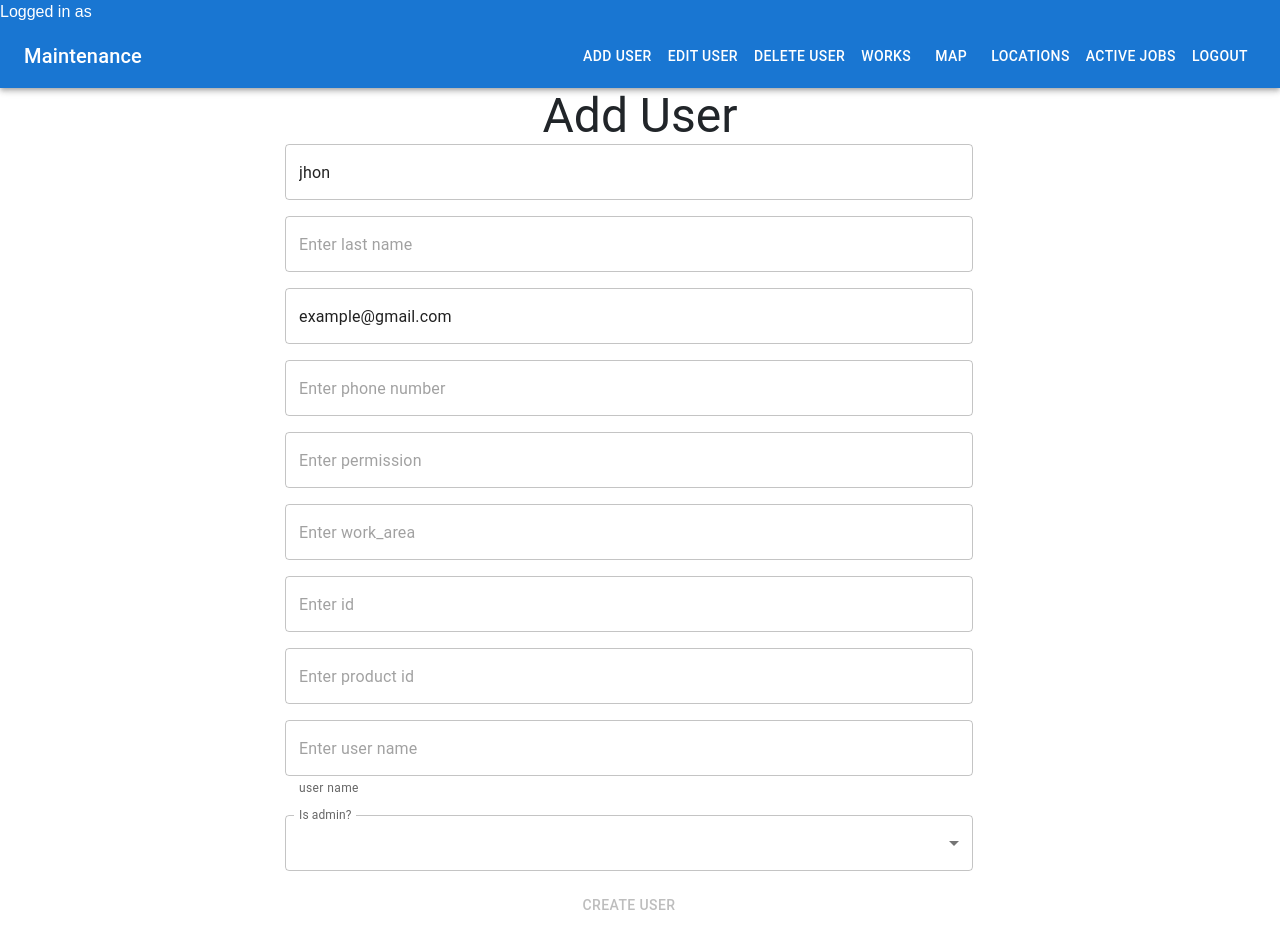
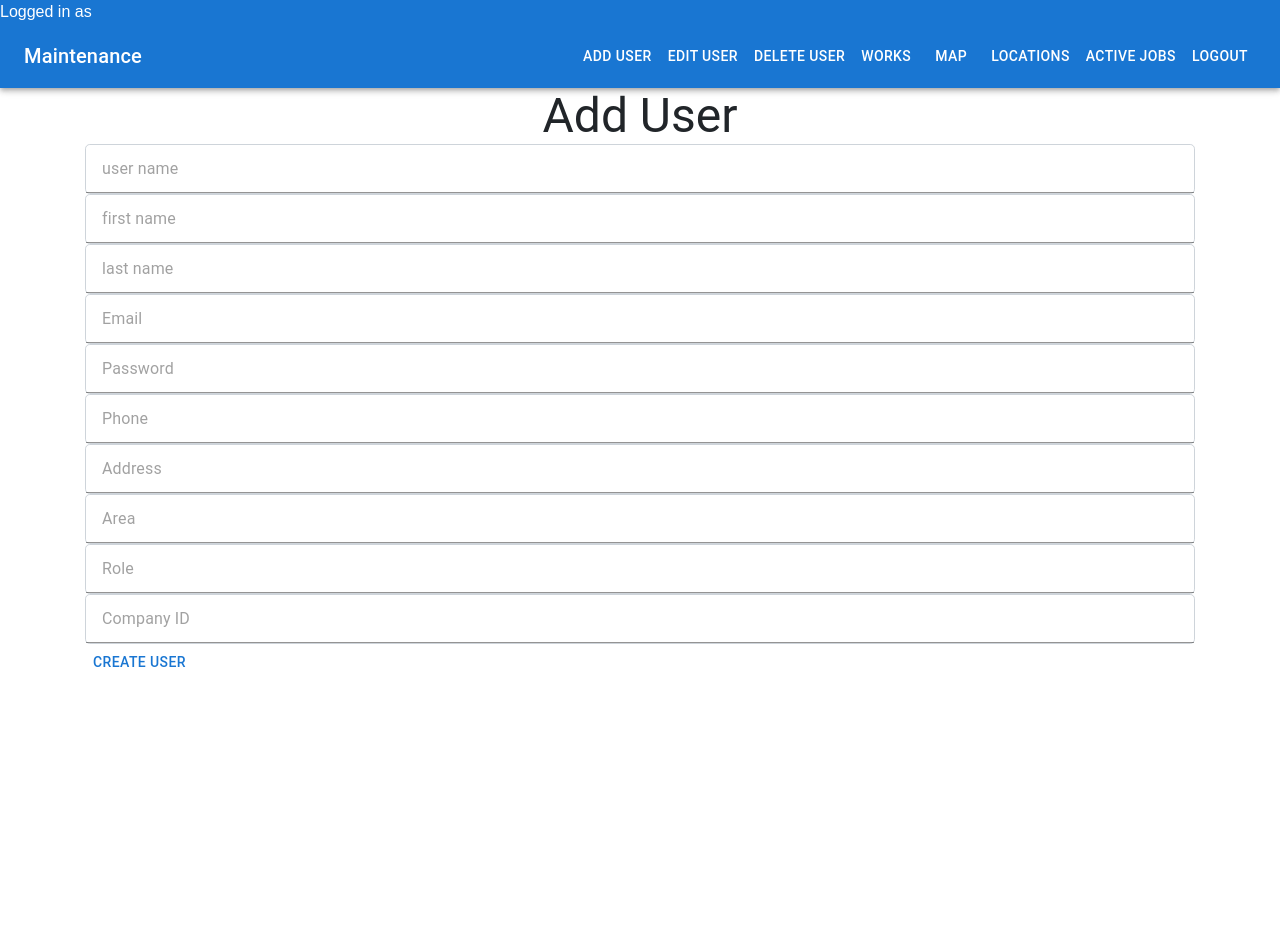
Before and after one commit to josefcohen96/PERN_PROJECT, a React (Create React App) app in the folder client/: page /InputUser in a window 1280 px wide. Shown: the top 948 px of the page. After the commit the page ends 800 px from the top, so only its background shows below. Built offline with nearby package versions, Linux system fonts and the light colour scheme.

Commit message:
migration

```diff
--- a/client/src/components/pages/EditUser.js
+++ b/client/src/components/pages/EditUser.js
@@ -1,4 +1,4 @@
-import React, { useState } from "react";
+import React, { useState, useEffect } from "react";
 import Navbar from "../NavBar/NavBar";
 import {
     Box,
@@ -9,11 +9,11 @@ import {
 import { api } from "../../NewApi";
 const EditUser = () => {
     const token = localStorage.getItem('token');
-
+    const [users, setUsers] = useState([]);
+    const user_id = 20
     const [user, setUser] = useState({
         first_name: "",
         last_name: "",
-        user_id: '',
         user_name: '',
         email: '',
         password: '',
@@ -24,7 +24,7 @@ const EditUser = () => {
         company_id: '',
     });
 
-    const { first_name, last_name, user_id, user_name, email,
+    const { first_name, last_name, user_name, email,
         password,
         phone,
         address,
@@ -35,6 +35,60 @@ const EditUser = () => {
     const onInputChange = e => {
         setUser({ ...user, [e.target.name]: e.target.value });
     }
+    const onChange = key => value => {
+        setUser({ ...user, [key]: value });
+    }
+
+
+    async function getUsers() {
+        try {
+            const response = await fetch(
+                'https://maint-control-docker-image-2n3aq2y4ja-zf.a.run.app/users/getUsers?OFFSET=0&LIMIT=100',
+                {
+                    headers: {
+                        'Content-Type': 'application/json',
+                        Authorization: `Bearer ${token}`,
+                    },
+                }
+            );
+            if (!response.ok) {
+                throw new Error(response.statusText);
+            }
+            const data = await response.json();
+            return data.answer;
+        } catch (err) {
+            console.error(err);
+            throw err;
+        }
+    }
+
+    useEffect(() => {
+        getUsers()
+            .then((data) => {
+                setUsers(data);
+                console.log(data);
+            })
+            .catch((err) => console.error(err));
+    }, []);
+
+    useEffect(() => {
+        if (users.length) {
+            const editedUser = users.find(
+                (user) => user.user_id === parseInt(user_id)
+            );
+            console.log(editedUser);
+            onChange('user_name')(editedUser.user_name);
+            onChange('password')(editedUser.password);
+            onChange('company_id')(editedUser.company_id);
+            onChange('first_name')(editedUser.first_name);
+            onChange('last_name')(editedUser.last_name);
+            onChange('email')(editedUser.email);
+            onChange('phone')(editedUser.phone);
+            onChange('role')(editedUser.role);
+            onChange('address_name')(editedUser.address_name);
+            onChange('zone_name')(editedUser.zone_name);
+        }
+    }, [users]);
     const onSubmit = async e => {
         e.preventDefault();
         try {
@@ -62,14 +116,6 @@ const EditUser = () => {
                     <h3 className="text-center mb-4">Enter user details</h3>
                     <FormGroup>
                         <Box className="form-group">
-                            <Input
-                                type="text"
-                                className="form-control form-control-lg"
-                                placeholder="user id"
-                                name="user_id"
-                                value={user_id}
-                                onChange={e => onInputChange(e)}
-                            />
                             <Input
                                 type="text"
                                 className="form-control form-control-lg"
--- a/client/src/components/pages/InputUser.js
+++ b/client/src/components/pages/InputUser.js
@@ -1,61 +1,87 @@
 import {
   Box,
   Button,
-  FormControl,
   Typography,
-  InputLabel,
-  Select,
-  MenuItem,
-  TextField,
+  Input,
 } from "@mui/material";
 
 import React, { useState } from "react";
 import Navbar from "../NavBar/NavBar";
+import { useNavigate } from 'react-router-dom';
 
 
-const InputUser = () =>  {
-  const [isAdmin, setIsAdmin] = useState({ isAdmin: false });
+const InputUser = () => {
+  const navigate = useNavigate();
 
-  const [user, setUser] = useState({
-    first_name: "jhon",
+  const [user, setUser] = useState(
+    {
+      first_name: "",
       last_name: "",
-    phone_number: "",
-    id: "",
-    email: "example@gmail.com",
-    permission: "",
-    work_area: "",
-    product_id: "",
-    is_admin: "",
-    user_name: "",
-    is_admin: false,
+      user_name: '',
+      email: '',
+      password: '',
+      phone: '',
+      address: '',
+      area: '',
+      role: '',
+      company_id: '',
     });
 
   const onInputChange = (e) => {
     e.preventDefault();
-    setIsAdmin(e.target.value);
-    user.is_admin = e.target.value
-
     const { name, value } = e.target;
     setUser({ ...user, [name]: value });
   };
 
+  const token = localStorage.getItem('token');
+
+  async function addUserFetch() {
+    try {
+      const response = await fetch(
+        'https://maint-control-docker-image-2n3aq2y4ja-zf.a.run.app/users/addUser',
+        {
+          method: 'POST',
+          headers: {
+            'Content-Type': 'application/json',
+            Authorization: `Bearer ${token}`,
+          },
+          body: JSON.stringify({
+            ...user,
+            location: {
+              address_name: address,
+              zone_name: area,
+              city: 'Holon',
+              country: 'Israel',
+              latitude: 34.052235,
+              longitude: -118.243683,
+            },
+          }),
+        }
+      );
+
+      if (!response.ok) {
+        throw new Error(response.statusText);
+      }
+
+      console.log(response);
+      navigate('/admin');
+      return true;
+    } catch (err) {
+      console.error(err);
+      throw err;
+    }
+  }
+  const { first_name, last_name, user_name, email,
+    password,
+    phone,
+    address,
+    area,
+    role,
+    company_id, } = user;
   const onSubmit = async (e) => {
     e.preventDefault();
-
-    try {
-      const response = await fetch("http://localhost:5000/InputUser", {
-        method: "POST",
-        headers: { "Content-Type": "application/json" },
-        body: JSON.stringify(user),
-      });
-      console.log(user);
-      console.log(JSON.stringify(user));
-      console.log(response);
-    } catch (err) {
-      console.error(err.message);
-    }
+    addUserFetch()
   };
-  const isFormValid = user.first_name && user.email && user.id && user.last_name && user.permission && user.phone_number && user.product_id && user.user_name && user.work_area;
 
   return (
     <Box >
@@ -65,115 +91,94 @@ const InputUser = () =>  {
         <Typography sx={{ textAlign: "center" }} variant="h3">
           Add User
         </Typography>
-        <FormControl
-          sx={{ gap: 2, width: "80%", pb: 4, pl: 25 }}
-        >
-          <FormControl sx={{ width: "100%" }}>
-            <TextField
+        <Input
+          type="text"
+          className="form-control form-control-lg"
+          placeholder="user name"
+          name="user_name"
+          value={user_name}
+          onChange={e => onInputChange(e)}
+        />
+        <Input
           type="text"
           sx={{ width: "100%" }}
-              placeholder="Enter first name"
+          className="form-control form-control-lg"
+          placeholder="first name"
           name="first_name"
-              value={user.first_name}
-              onChange={(e) => onInputChange(e)}
+          value={first_name}
+          onChange={e => onInputChange(e)}
         />
-          </FormControl >
-          <FormControl sx={{ width: '100%' }}>
-            <TextField
+        <Input
           type="text"
-              placeholder="Enter last name"
+          className="form-control form-control-lg"
+          placeholder="last name"
           name="last_name"
-              value={user.last_name}
-              onChange={(e) => onInputChange(e)}
+          value={last_name}
+          onChange={e => onInputChange(e)}
         />
-          </FormControl >
-          <FormControl sx={{ width: "100%" }}>
-            <TextField
+        <Input
+          type="text"
+          className="form-control form-control-lg"
+          placeholder="Email"
+          name="email"
+          value={email}
+          onChange={e => onInputChange(e)}
+        />
 
+        <Input
+          type="password"
+          className="form-control form-control-lg"
+          placeholder="Password"
+          name="password"
+          value={password}
+          onChange={e => onInputChange(e)}
+        />
+
+        <Input
           type="text"
-              placeholder="Enter E-mail"
-              name="email"
-              value={user.email}
-              onChange={(e) => onInputChange(e)}
+          className="form-control form-control-lg"
+          placeholder="Phone"
+          name="phone"
+          value={phone}
+          onChange={e => onInputChange(e)}
         />
-          </FormControl >
-          <FormControl sx={{ width: "100%" }}>
-            <TextField
 
+        <Input
           type="text"
-              placeholder="Enter phone number"
-              name="phone_number"
-              value={user.phone_number}
-              onChange={(e) => onInputChange(e)}
+          className="form-control form-control-lg"
+          placeholder="Address"
+          name="address"
+          value={address}
+          onChange={e => onInputChange(e)}
         />
-          </FormControl >
-          <FormControl sx={{ width: "100%" }}>
-            <TextField
+
+        <Input
           type="text"
-              placeholder="Enter permission"
-              name="permission"
-              value={user.permission}
-              onChange={(e) => onInputChange(e)}
+          className="form-control form-control-lg"
+          placeholder="Area"
+          name="area"
+          value={area}
+          onChange={e => onInputChange(e)}
         />
-          </FormControl >
-          <FormControl sx={{ width: "100%" }}>
-            <TextField
+
+        <Input
           type="text"
-              placeholder="Enter work_area"
-              name="work_area"
-              value={user.work_area}
-              onChange={(e) => onInputChange(e)}
+          className="form-control form-control-lg"
+          placeholder="Role"
+          name="role"
+          value={role}
+          onChange={e => onInputChange(e)}
         />
-          </FormControl >
-          <FormControl sx={{ width: "100%" }}>
-            <TextField
-              required
+
+        <Input
           type="text"
-              placeholder="Enter id"
-              name="id"
-              value={user.id}
-              onChange={(e) => onInputChange(e)}
+          className="form-control form-control-lg"
+          placeholder="Company ID"
+          name="company_id"
+          value={company_id}
+          onChange={e => onInputChange(e)}
         />
-          </FormControl >
-
-          <FormControl sx={{ width: "100%" }}>
-            <TextField
-              type="text"
-              placeholder="Enter product id"
-              name="product_id"
-              value={user.product_id}
-              onChange={(e) => onInputChange(e)}
-            />
-          </FormControl >
-          <FormControl sx={{ width: "100%" }}>
-            <TextField
-              type="text"
-              helperText="user name"
-              placeholder="Enter user name"
-              name="user_name"
-              value={user.user_name}
-              onChange={(e) => onInputChange(e)}
-            />
-          </FormControl >
-          <Box>
-            <FormControl sx={{ width: "100%" }}>
-
-              <InputLabel id="demo-simple-select-label">Is admin?</InputLabel>
-              <Select
-                label="is admin?"
-                value={isAdmin}
-                onChange={(e) => onInputChange(e)}
-                key={true}
-                defaultValue={false}
-              >
-                <MenuItem value={true}>Yes</MenuItem>
-                <MenuItem value={false}>No</MenuItem>
-              </Select>
-            </FormControl >
-          </Box>
-          <Button onClick={(e) => onSubmit(e)}
-            disabled={!isFormValid} sx={{}}>Create User</Button>
-        </FormControl >
+        <Button onClick={(e) => onSubmit(e)}>Create User</Button>
       </Box>
     </Box >
   );
```
Lines whose indentation alone changed are shown as unchanged.
